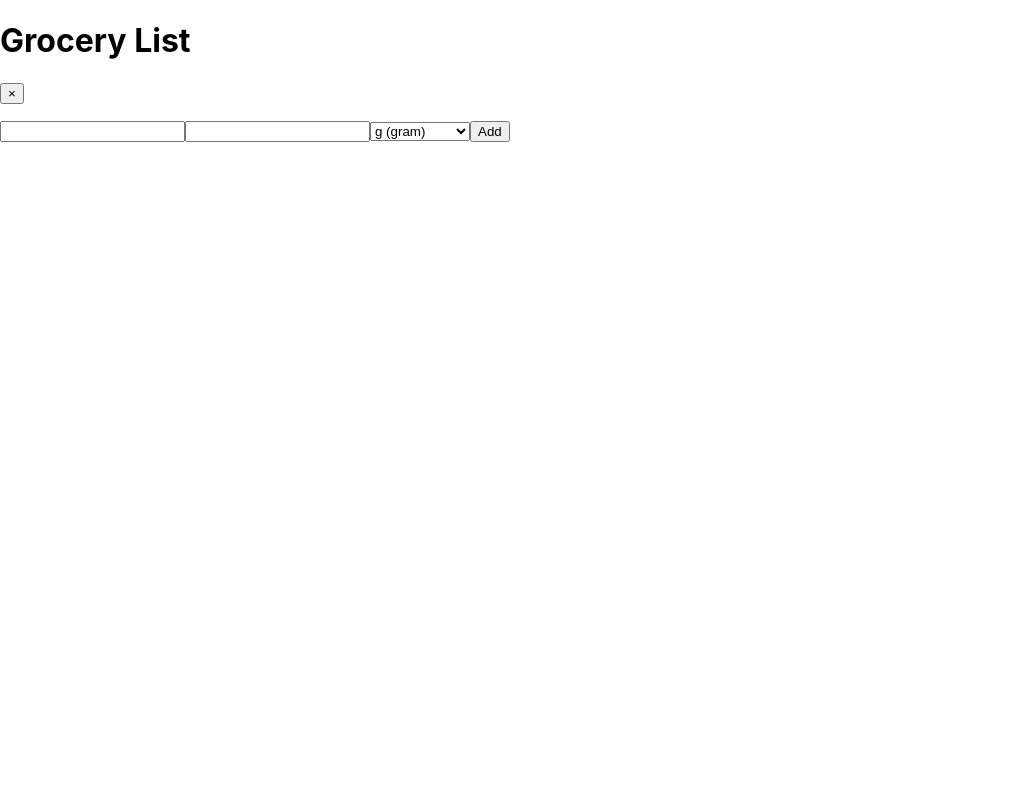
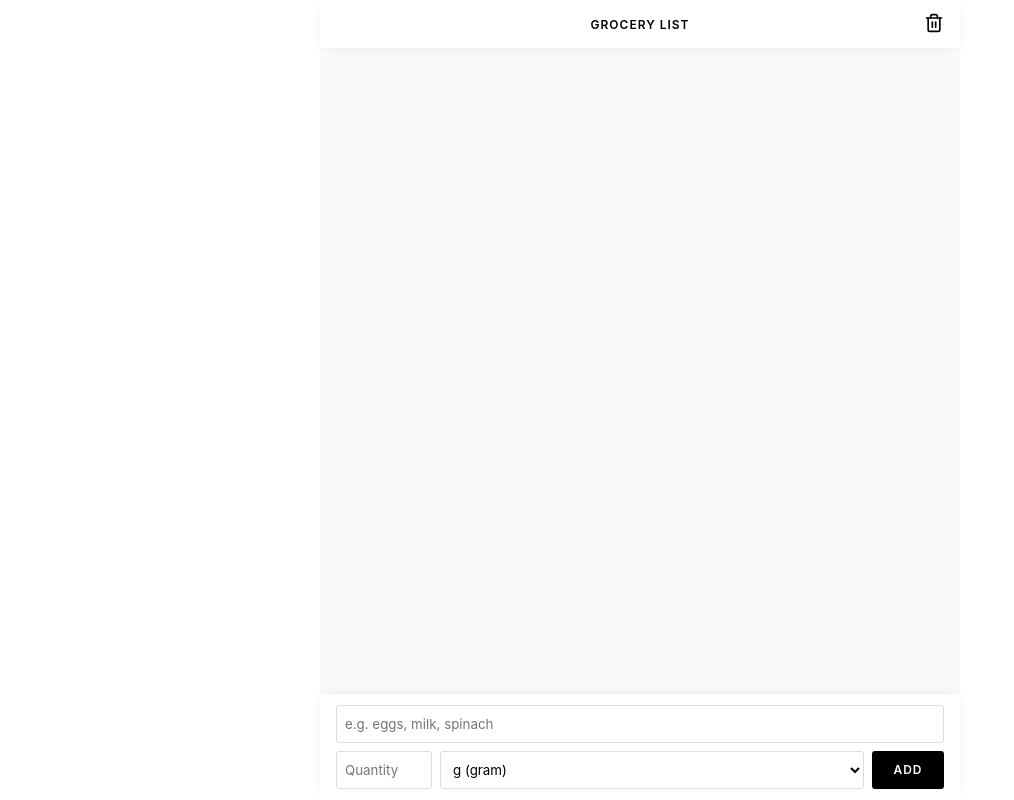
Before and after one commit to andreasremdt/grocerly, a React (Create React App) app: page / in a window 1280 px wide. Shown: the whole page, without its empty margins (0-1014 px from the left). Built offline with nearby package versions, Linux system fonts and the light colour scheme.

Commit message:
feat: add base styles

```diff
--- /dev/null
+++ b/src/components/Form.module.css
@@ -0,0 +1,41 @@
+.wrapper {
+  box-shadow: 0 -3px 15px -5px rgba(0, 0, 0, 0.1);
+  background-color: white;
+  padding: 0.7rem 1rem;
+  display: grid;
+  grid-template-columns: 6rem auto 4.5rem;
+  gap: 0.5rem;
+}
+
+.button {
+  background-color: black;
+  border-radius: 3px;
+  border: unset;
+  font-family: inherit;
+  color: white;
+  font-size: 12px;
+  height: 38px;
+  text-transform: uppercase;
+  letter-spacing: 1px;
+  font-weight: 600;
+  padding: 0 1rem;
+}
+
+.input {
+  border: 1px solid #ddd;
+  border-radius: 3px;
+  height: 38px;
+  padding: 0 0.5rem;
+  background-color: transparent;
+  font-family: inherit;
+}
+
+.input:focus {
+  outline: none;
+  border-color: black;
+  box-shadow: 0 0 0 1px black;
+}
+
+.input:first-child {
+  grid-column: 1 / -1;
+}
--- a/src/components/Form.tsx
+++ b/src/components/Form.tsx
@@ -1,4 +1,6 @@
 import { FormEvent, useState } from "react";
+
+import styles from "./Form.module.css";
 import { Grocery } from "../types";
 
 type FormProps = {
@@ -27,17 +29,31 @@ function Form({ onSubmit }: FormProps) {
   };
 
   return (
-    <form noValidate autoCorrect="off" onSubmit={handleSubmit}>
-      <input type="text" value={name} onChange={(evt) => setName(evt.target.value)} />
-      <input type="number" value={amount} onChange={(evt) => setAmount(evt.target.value)} />
-      <select value={unit} onChange={(evt) => setUnit(evt.target.value)}>
+    <form noValidate autoCorrect="off" onSubmit={handleSubmit} className={styles.wrapper}>
+      <input
+        className={styles.input}
+        type="text"
+        value={name}
+        placeholder="e.g. eggs, milk, spinach"
+        onChange={(evt) => setName(evt.target.value)}
+      />
+      <input
+        className={styles.input}
+        type="number"
+        placeholder="Quantity"
+        value={amount}
+        onChange={(evt) => setAmount(evt.target.value)}
+      />
+      <select className={styles.input} value={unit} onChange={(evt) => setUnit(evt.target.value)}>
         <option value="g">g (gram)</option>
         <option value="kg">kg (kilogram)</option>
         <option value="ml">ml (mililitres)</option>
         <option value="l">l (litres)</option>
         <option value="pieces">pieces</option>
       </select>
-      <button type="submit">Add</button>
+      <button type="submit" className={styles.button}>
+        Add
+      </button>
     </form>
   );
 }
--- a/src/components/GroceryItem.tsx
+++ /dev/null
@@ -1,25 +0,0 @@
-import { Grocery } from "../types";
-
-type GroceryProps = {
-  item: Grocery;
-  onDelete: (payload: Grocery) => void;
-  onToggle: (payload: Grocery) => void;
-};
-
-function GroceryItem({ item, onDelete, onToggle }: GroceryProps) {
-  return (
-    <li
-      style={{ textDecoration: item.checked ? "line-through" : "none" }}
-      onClick={() => onToggle(item)}
-    >
-      {item.amount || ""}
-      {item.unit}
-      {item.name}
-      <button type="button" onClick={() => onDelete(item)}>
-        &times;
-      </button>
-    </li>
-  );
-}
-
-export default GroceryItem;
--- /dev/null
+++ b/src/components/Header.module.css
@@ -0,0 +1,27 @@
+.wrapper {
+  box-shadow: 0 3px 15px -5px rgba(0, 0, 0, 0.1);
+  display: flex;
+  justify-content: center;
+  align-items: center;
+  position: relative;
+  background-color: white;
+  height: 3rem;
+  padding: 0 1rem;
+}
+
+.title {
+  font-weight: 600;
+  text-transform: uppercase;
+  letter-spacing: 1px;
+  font-size: 12px;
+  margin: unset;
+}
+
+.button {
+  background-color: transparent;
+  padding: unset;
+  border: unset;
+  position: absolute;
+  right: 1rem;
+  cursor: pointer;
+}
--- a/src/components/Header.tsx
+++ b/src/components/Header.tsx
@@ -1,13 +1,34 @@
+import styles from "./Header.module.css";
+
 type HeaderProps = {
   onDeleteAll: () => void;
 };
 
 function Header({ onDeleteAll }: HeaderProps) {
   return (
-    <header>
-      <h1>Grocery List</h1>
-      <button type="button" onClick={onDeleteAll}>
-        &times;
+    <header className={styles.wrapper}>
+      <h1 className={styles.title}>Grocery List</h1>
+      <button
+        type="button"
+        onClick={onDeleteAll}
+        className={styles.button}
+        title="Delete all items"
+      >
+        <svg
+          width="20"
+          height="20"
+          viewBox="0 0 24 24"
+          fill="none"
+          stroke="currentColor"
+          strokeWidth="2"
+          strokeLinecap="round"
+          strokeLinejoin="round"
+        >
+          <polyline points="3 6 5 6 21 6"></polyline>
+          <path d="M19 6v14a2 2 0 0 1-2 2H7a2 2 0 0 1-2-2V6m3 0V4a2 2 0 0 1 2-2h4a2 2 0 0 1 2 2v2"></path>
+          <line x1="10" y1="11" x2="10" y2="17"></line>
+          <line x1="14" y1="11" x2="14" y2="17"></line>
+        </svg>
       </button>
     </header>
   );
--- /dev/null
+++ b/src/components/Item.module.css
@@ -0,0 +1,25 @@
+.wrapper {
+  display: flex;
+  align-items: center;
+  padding: 0.5rem 0;
+  font-size: 14px;
+}
+
+.wrapper:not(:last-child) {
+  border-bottom: 1px solid #ddd;
+}
+
+.button {
+  background-color: transparent;
+  border: unset;
+  padding: unset;
+}
+
+.amount {
+  width: 4rem;
+  font-weight: 700;
+}
+
+.name {
+  margin-right: auto;
+}
--- /dev/null
+++ b/src/components/Item.tsx
@@ -0,0 +1,41 @@
+import styles from "./Item.module.css";
+import { Grocery } from "../types";
+
+type GroceryProps = {
+  item: Grocery;
+  onDelete: (payload: Grocery) => void;
+  onToggle: (payload: Grocery) => void;
+};
+
+function GroceryItem({ item, onDelete, onToggle }: GroceryProps) {
+  return (
+    <li
+      style={{ textDecoration: item.checked ? "line-through" : "none" }}
+      onClick={() => onToggle(item)}
+      className={styles.wrapper}
+    >
+      <span className={styles.amount}>
+        {item.amount || ""}
+        {item.unit}
+      </span>
+      <span className={styles.name}>{item.name}</span>
+      <button type="button" onClick={() => onDelete(item)} className={styles.button}>
+        <svg
+          width="18"
+          height="18"
+          viewBox="0 0 24 24"
+          fill="none"
+          stroke="currentColor"
+          stroke-width="2"
+          strokeLinecap="round"
+          strokeLinejoin="round"
+        >
+          <line x1="18" y1="6" x2="6" y2="18"></line>
+          <line x1="6" y1="6" x2="18" y2="18"></line>
+        </svg>
+      </button>
+    </li>
+  );
+}
+
+export default GroceryItem;
--- /dev/null
+++ b/src/components/List.module.css
@@ -0,0 +1,10 @@
+.wrapper {
+  flex: 1;
+  padding: 0.5rem 1rem;
+}
+
+.list {
+  margin: unset;
+  padding: unset;
+  list-style: none;
+}
--- a/src/components/List.tsx
+++ b/src/components/List.tsx
@@ -1,4 +1,5 @@
-import GroceryItem from "./GroceryItem";
+import Item from "./Item";
+import styles from "./List.module.css";
 import { Grocery } from "../types";
 
 type ListProps = {
@@ -9,10 +10,10 @@ type ListProps = {
 
 function List({ groceries, onDelete, onToggle }: ListProps) {
   return (
-    <main>
-      <ul>
-        {groceries.map((grocery) => (
-          <GroceryItem key={grocery.name} onDelete={onDelete} onToggle={onToggle} item={grocery} />
+    <main className={styles.wrapper}>
+      <ul className={styles.list}>
+        {groceries.map((item) => (
+          <Item key={item.id} onDelete={onDelete} onToggle={onToggle} item={item} />
         ))}
       </ul>
     </main>
--- a/src/index.css
+++ b/src/index.css
@@ -1,8 +1,25 @@
+#root,
+body,
+html {
+  height: 100%;
+}
+
+* {
+  box-sizing: border-box;
+}
+
 body {
   margin: unset;
-  font-family: -apple-system, BlinkMacSystemFont, "Segoe UI", "Roboto", "Oxygen",
-    "Ubuntu", "Cantarell", "Fira Sans", "Droid Sans", "Helvetica Neue",
-    sans-serif;
+  font-family: -apple-system, BlinkMacSystemFont, "Segoe UI", "Roboto", "Oxygen", "Ubuntu",
+    "Cantarell", "Fira Sans", "Droid Sans", "Helvetica Neue", sans-serif;
   -webkit-font-smoothing: antialiased;
   -moz-osx-font-smoothing: grayscale;
+  max-width: 40rem;
+  margin: auto;
 }
+
+#root {
+  display: flex;
+  flex-direction: column;
+  background-color: #f9fafb;
+}
```
